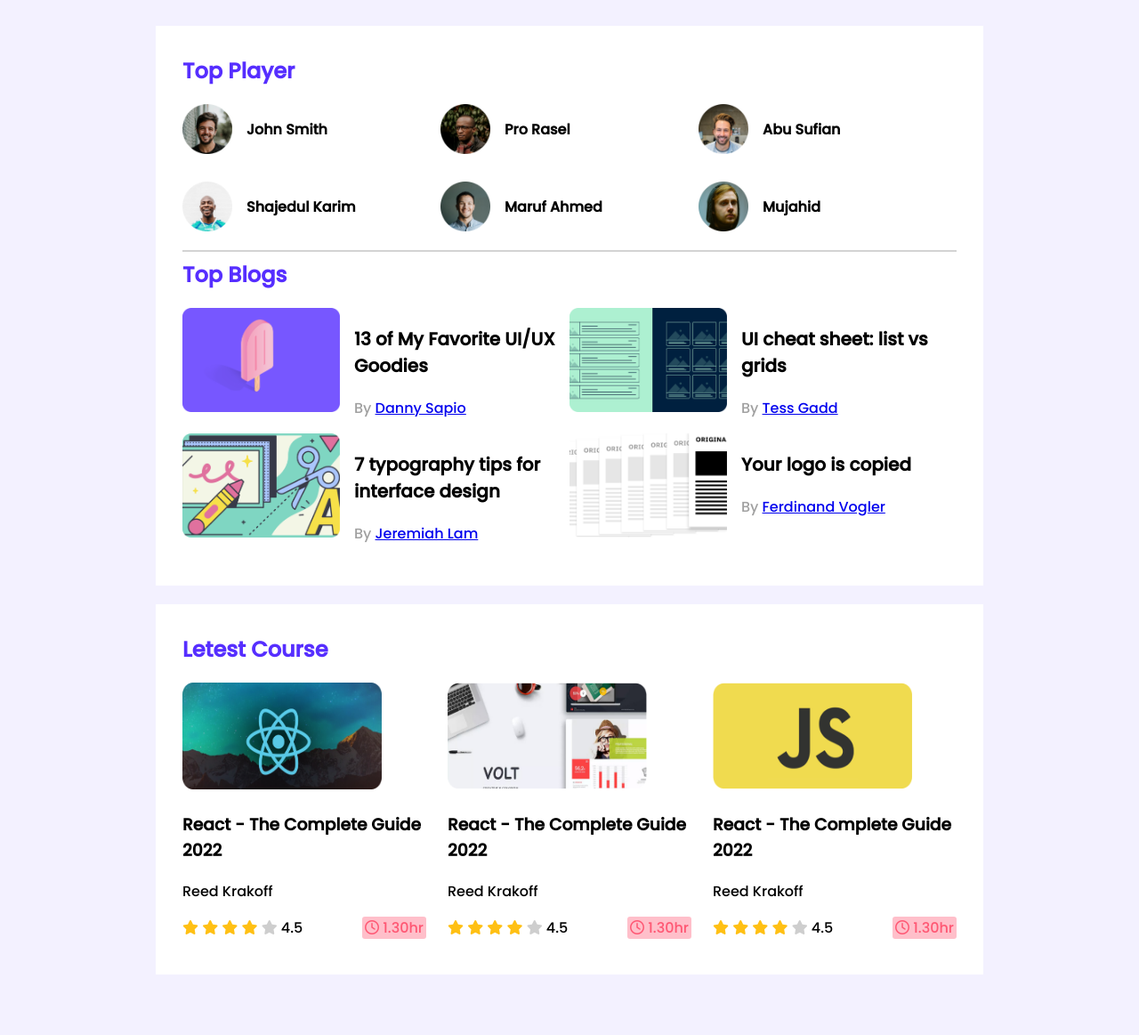
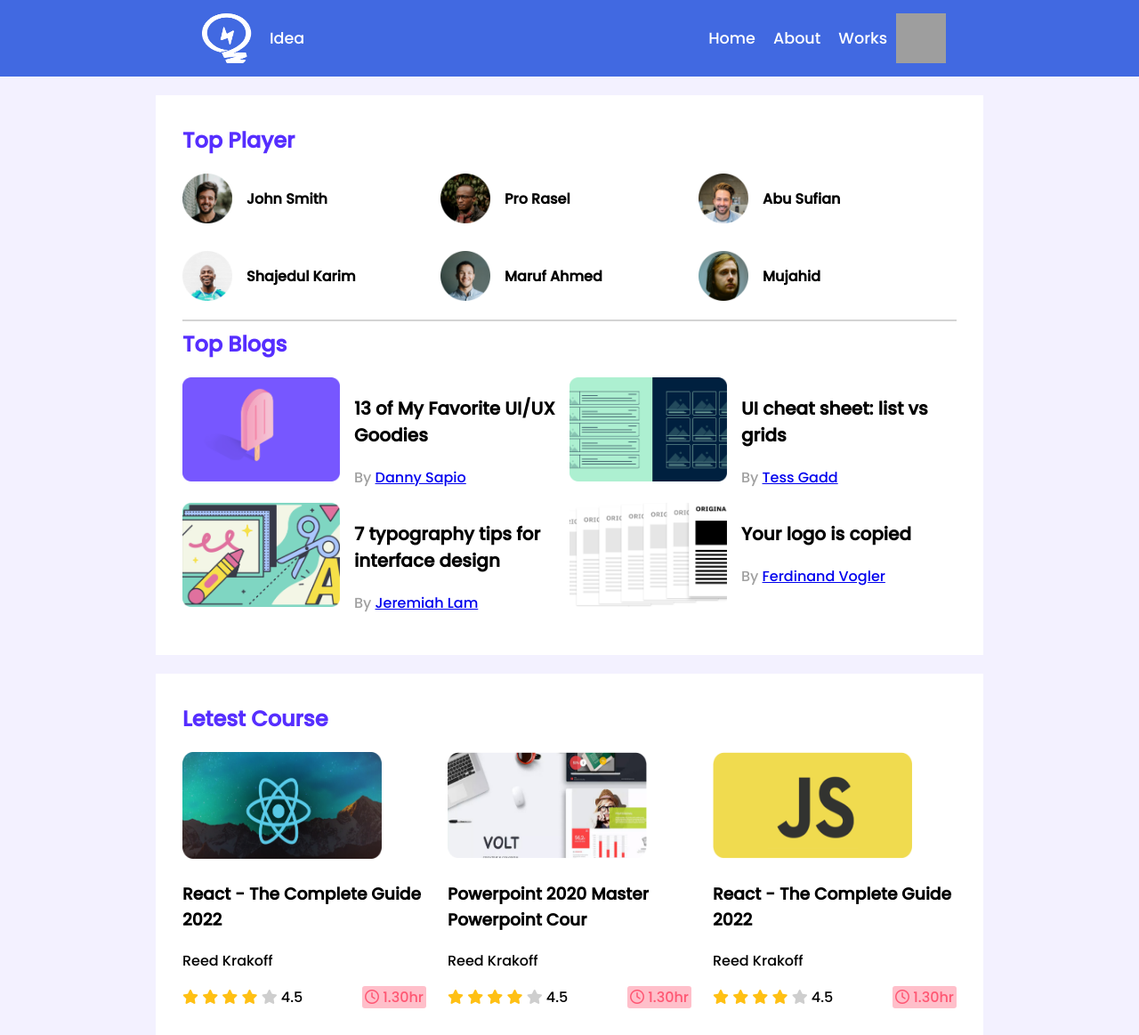
Before and after one commit to cserabi/leader-board-css3, a plain HTML site: page index.html in a window 1280 px wide. Shown: the whole page at 89% size. Before the commit the page ends 1103 px from the top, so only its background shows below. Drawn offline with Linux system fonts and the light colour scheme; grey boxes are pictures that could not be loaded.

Commit message:
rabi picture update

```diff
--- a/index.html
+++ b/index.html
@@ -17,8 +17,22 @@
 </head>
 <!-------- Header start -->
 
-<header>
+<header class="top">
+  <nav>
 
+    <span class="name">
+      <img src="images/icons/logo.png" alt="">
+
+      <a href="">Idea</a>
+    </span>
+
+    <span class="name">
+      <a href="">Home</a>
+      <a href="">About</a>
+      <a href="">Works</a>
+      <img src="images/icons/devexpert.png" alt="">
+    </span>
+  </nav>
 </header>
 
 <!----- header end ---->
@@ -168,7 +182,8 @@
         <div class="course-detail">
 
           <h3 class="course-title">
-            React - The Complete Guide 2022
+            Powerpoint 2020
+            Master Powerpoint Cour
           </h3>
 
           <p class="course-author">
--- a/style.css
+++ b/style.css
@@ -7,8 +7,38 @@
 body{
   font-family: 'Poppins', sans-serif;
   background-color: #F3f1ff;
+  margin:0px;
 }
 
+.top
+{
+  background-color: royalblue;
+
+}
+nav
+{
+  display: flex;
+  justify-content: space-around;
+
+}
+.name {
+  display: flex;
+  align-items: center;
+  margin:15px 0;
+
+}
+.name a
+{
+  text-decoration: none;
+  color:white;
+  font-size: 1.1em;
+  margin-left:20px;
+}
+.name img{
+  width:56px;
+  height: 56px;
+  margin-left:10px;
+}
 main
 {
   display: flex;
@@ -98,12 +128,7 @@ hr
   grid-column-gap:24px;
 
 }
-.course
-{
-  margin-bottom:10px;
-  border:2x solid rgb(245, 244, 244);
-  border-radius: 5px;
-}
+
 .course .course-banner img{
   width:224px;
   height:120px ;
```
Also changed, not shown: 1 other file.
